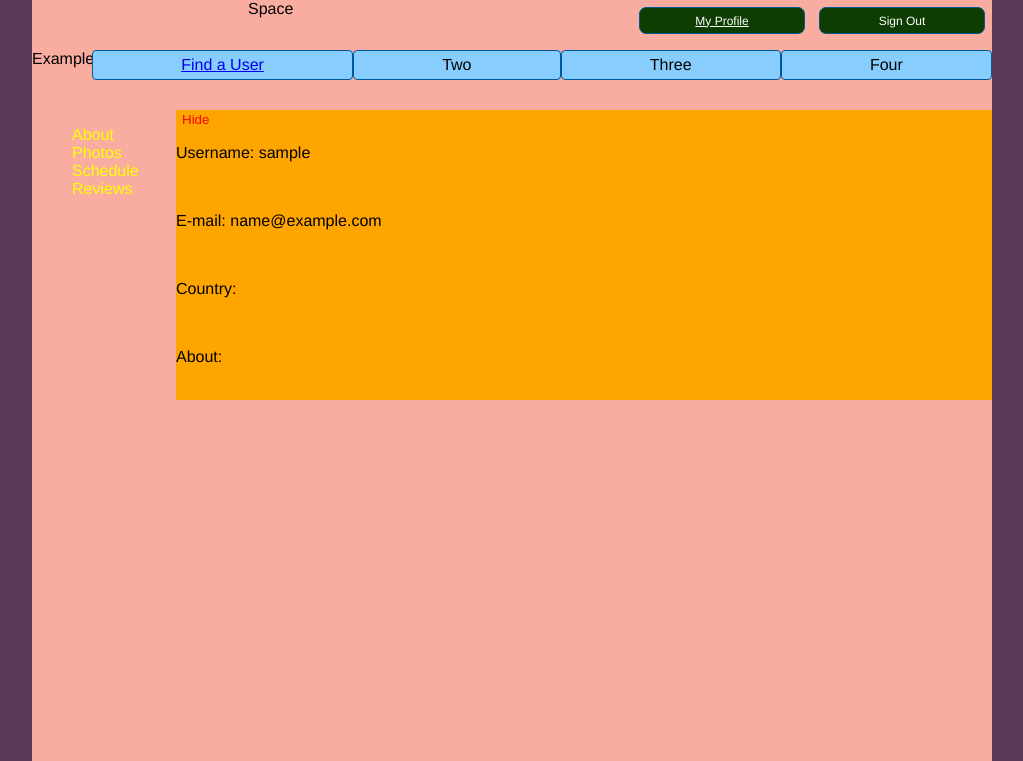
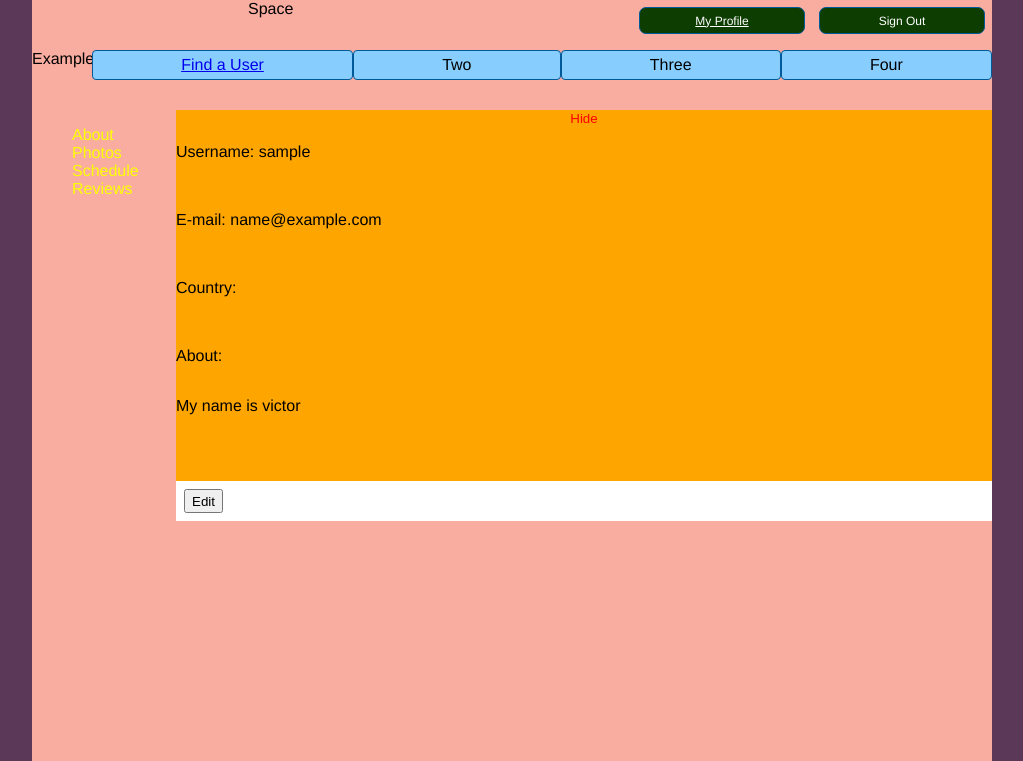
Before and after one commit to alitquan/TravellerSpace, a Flask app: a page that uses flaskr/templates/main/userProfile.html in a window 1280 px wide. Shown: the part 16-777 px from the top of the page, without its empty margins (128-1151 px from the left). Run offline with Flask 3, Linux system fonts and the light colour scheme; the visitor is signed in with stand-in values (Sample User, id 1); parts of the project's set-up code (start-up, migrations or seed data) failed here and were passed over; some libraries are stand-ins or nearby versions.

Commit message:
Edit-Save-Cancel functionality in profile but no actual updates

```diff
--- a/flaskr/static/css/profile.css
+++ b/flaskr/static/css/profile.css
@@ -17,6 +17,28 @@
 	background-color:orange;
 	width :50%;
 	flex: 1;
+	display: flex;
+	flex-direction: column;
+}
+#edit-bar {
+	background-color:white;
+	height:1.5em;
+	width:auto;
+	padding: 0.5em;
+	display: flex;
+	justify content: center;
+	gap: 1em;
+}
+#edit-bar button {
+}
+#button-edit-toggle {
+
+}
+#button-save {
+	display:none;
+}
+#button-cancel {
+	display:none;
 }
 #toggleNav {
 	color:red;
--- a/flaskr/templates/main/userProfile.html
+++ b/flaskr/templates/main/userProfile.html
@@ -3,6 +3,7 @@
 {% block head %}
 <link rel="stylesheet" href="{{url_for('static',filename='css/profile.css')}}">
 <script src ="../../static/js/functions.js"> </script>
+
 {% endblock %}
 
 {% block content %}
@@ -10,11 +11,12 @@
 
 	<div id = "navigator">
 		<ul>
-			<li> About </li>
+			<li> About  </li>
 			<li> Photos </li>
 			<li> Schedule </li>
 			<li> Reviews </li>
 		</ul>
+
 	</div>
 
 	<div class = "section-content">
@@ -22,9 +24,83 @@
 		<p id = "p-name"> Username: {{user['username']}} </p> <br/>
         <p id = "p-email"> E-mail: {{user['email']}} </p> <br/>
         <p id = "p-country"> Country: {{user['country']}} </p> <br/>
-		<p id ="p-about"> About: </p> <br/>
+		<p id ="p-about"> About: <p id ="p-bio"> My name is victor</p> </p> <br/>
+
+		<div id ="edit-bar">
+			<button id="button-edit-toggle"> Edit </button>
+			<button id="button-save"> Save </button>
+			<button id="button-cancel"> Cancel </button>
+		</div>
 
 	</div>
 
 </div>
+
+<script>
+document.getElementById("button-edit-toggle").addEventListener("click", myFunction);
+
+function myFunction() {
+
+	// replace bio with the input element
+
+	let bio = document.getElementById("p-bio");
+	let bodyText = bio.textContent;
+	var input = document.createElement("input");
+	input.type = "text";
+	input.value= bodyText;
+	bio.replaceWith(input);
+
+	// make 2 other buttons disappear
+	let saveButton = document.getElementById("button-save");
+	let cancelButton = document.getElementById("button-cancel");
+	saveButton.style.display ='block';
+	cancelButton.style.display = 'block'
+	saveButton.innerText = 'Modified Save';
+	saveButton.onclick = function () {
+		var newBio = document.createElement('p');
+		newBio.id ='p-bio';
+		newBio.innerText = input.value;
+		input.replaceWith(newBio);
+		saveButton.style.display = 'none';
+		cancelButton.style.diplay = 'none';
+	}
+
+	cancelButton.onclick = function () {
+		var newBio = document.createElement('p');
+		newBio.id ='p-bio';
+		newBio.innerText = input.value;
+		input.replaceWith(newBio);
+		saveButton.style.display = 'none';
+		cancelButton.style.diplay = 'none';
+	}
+	console.log("hello 2")
+
+}
+
+document.getElementById("button-cancel").addEventListener("click", myFunction2);
+
+function myFunction2() {
+	/*
+	let saveButton = document.getElementById("button-save");
+
+	let button = document.createElement('BUTTON');
+	let text = document.createTextNode("Edit");
+	button.id='button-edit-toggle';
+	button.appendChild(text);
+	button.addEventListener("click", myFunction);
+
+
+	let editButton = document.getElementById("button-edit-toggle");
+	saveButton.replaceWith(button)
+
+	let cancelButton = document.getElementById("button-cancel")
+	cancelButton.style.display = "None";
+
+
+	console.log("hello");
+	*/
+}
+
+</script>
+
 {% endblock %}
```
Also changed, not shown: 1 other file.
